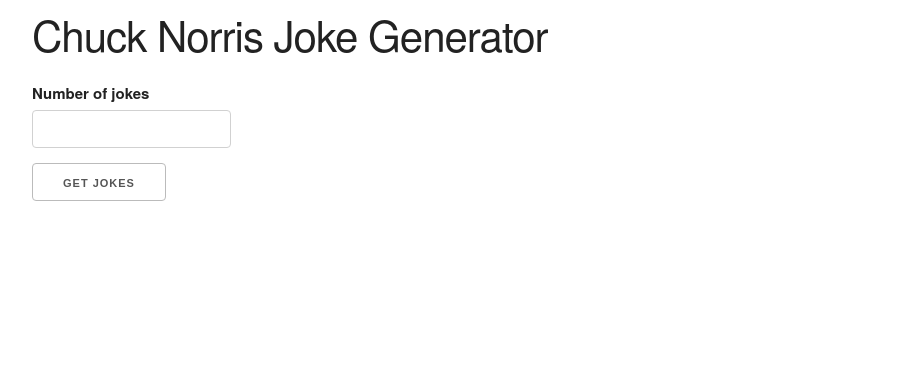
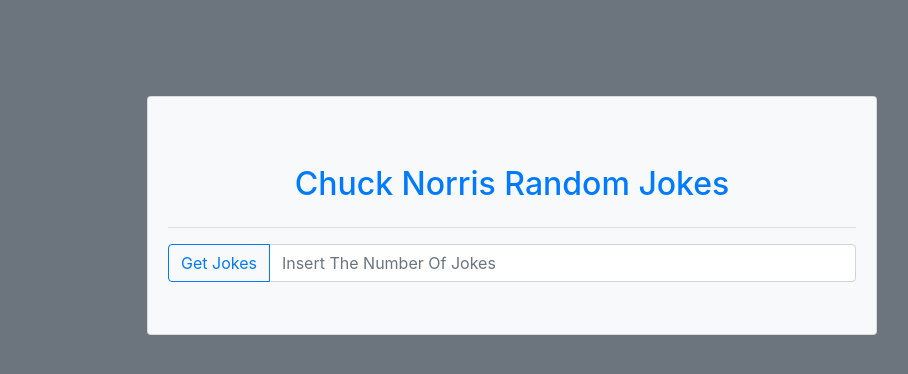
Before and after one commit to hosseinbeig/RandomJokes, a plain HTML site: page index.html in a window 1280 px wide. Shown: the whole page, without its empty margins (128-1036 px from the left). Drawn offline with nearby package versions, Linux system fonts and the light colour scheme.

Commit message:
Update index.html

```diff
--- a/index.html
+++ b/index.html
@@ -1,27 +1,35 @@
 <!DOCTYPE html>
 <html lang="en">
+
 <head>
     <meta charset="UTF-8">
     <meta name="viewport" content="width=device-width, initial-scale=1.0">
     <meta http-equiv="X-UA-Compatible" content="ie=edge">
-  <link rel="stylesheet" href="https://cdnjs.cloudflare.com/ajax/libs/skeleton/2.0.4/skeleton.css" />
-  <title>Chuck Norris Joke Generator</title>
+    <link rel="stylesheet" href="https://stackpath.bootstrapcdn.com/bootstrap/4.1.2/css/bootstrap.min.css" integrity="sha384-Smlep5jCw/wG7hdkwQ/Z5nLIefveQRIY9nfy6xoR1uRYBtpZgI6339F5dgvm/e9B"
+        crossorigin="anonymous">
+    <title>Random Jokes</title>
 </head>
-<body>
+
+<body class="pt-5 bg-secondary">
     <div class="container">
-    <h2>Chuck Norris Joke Generator</h2>
+        <div class="row">
+            <div class="col-md-8 mx-auto">
+                <div class="card card-body text-center mt-5 bg-light">
+                    <h2 class="pt-5 text-primary">Chuck Norris Random Jokes</h2><hr>
                     <form>
-      <div>
-        <label for="number">Number of jokes</label>
-        <input type="number" id="number">
+                        <div class="input-group mb-3">
+                            <div class="input-group-prepend">
+                                <button class="btn btn-outline-primary" id="get-jokes" type="button">Get Jokes</button>
                             </div>
-      <div>
-        <button class="get-jokes">Get Jokes</button>
+                            <input type="number" class="form-control" id="number" placeholder="Insert The Number Of Jokes">
                         </div>
                     </form>
-    <ul class="jokes"></ul>
+                    <ul class="jokes text-left"></ul>
                 </div>
+            </div>
+        </div>
+    </div>
+    <script src="/app.js"></script>
+</body>
 
-  <script src="app.js"></script>
-</body>
 </html>
```
Lines whose indentation alone changed are shown as unchanged.
